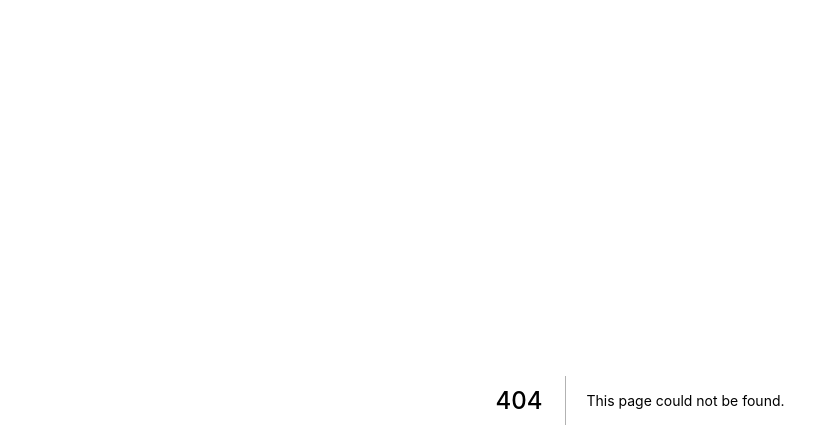
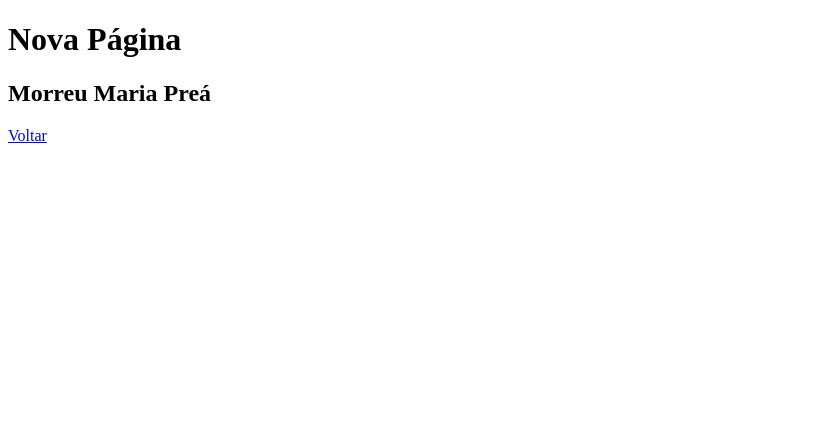
Before and after one commit to renatak12/next-test, a Next.js app: page /receita2/novaPagina in a window 1280 px wide. Before the commit this address had no page. Shown: the top 448 px of the page, without its empty margins (0-839 px from the left). Built offline with nearby package versions, Linux system fonts and the light colour scheme.

Commit message:
Create novaPagina.js

```diff
--- /dev/null
+++ b/pages/receita2/novaPagina.js
@@ -0,0 +1,19 @@
+import Link from "next/link"
+
+export default function Principal(){
+
+   return (
+      <div>
+         <h1>Nova Página</h1>
+         <MariaPrea texto="Morreu Maria Preá"/>
+         <Link href="/">
+            <a>Voltar</a>
+         </Link>
+      </div>
+   )
+}
+
+export const MariaPrea = ({texto}) => {
+
+  return <h2>{texto}</h2>
+}
```
